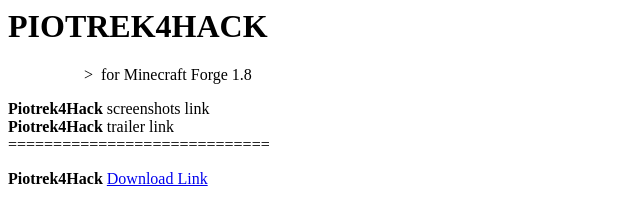
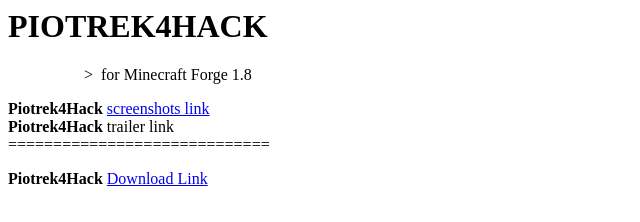
Before and after one commit to PiotrekUnityDeveloper/piotrek4.hack, a plain HTML site: page index.html in a window 1280 px wide. Shown: the whole page, without its empty margins (0-640 px from the left). Drawn offline with Linux system fonts and the light colour scheme.

Commit message:
Update index.html

```diff
--- a/index.html
+++ b/index.html
@@ -4,7 +4,7 @@
 <body>
 <h1>PIOTREK4HACK</h1>
 <p>&nbsp; &nbsp; &nbsp; &nbsp; &nbsp; &nbsp; &nbsp; &nbsp; &nbsp; &nbsp;&gt;&nbsp; for Minecraft Forge 1.8</p>
-<p><strong>Piotrek4Hack</strong> screenshots link<br /><strong>Piotrek4Hack</strong> trailer link<br />=============================</p>
+<p><strong>Piotrek4Hack</strong> <a href="/screenshots">screenshots link</a><br /><strong>Piotrek4Hack</strong> trailer link<br />=============================</p>
 <p><strong>Piotrek4Hack </strong><a title="Download Link" href="https://github.com/PiotrekUnityDeveloper/piotrek4.hack/blob/bd9cfd4d144c65ab3bf65855edc84f64ccd81013/testfile.txt">Download Link</a></p>
 </body>
 </HTML>
```
